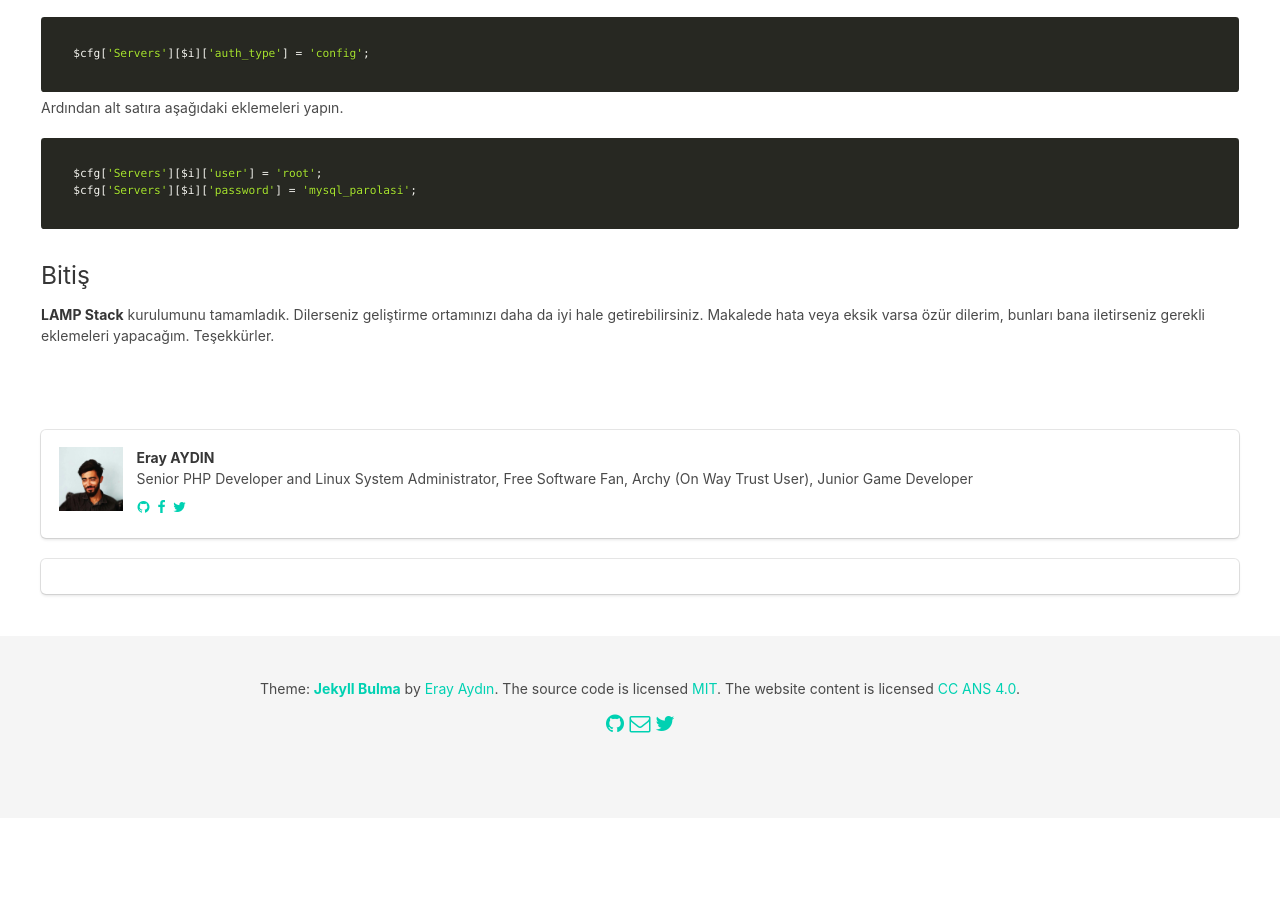
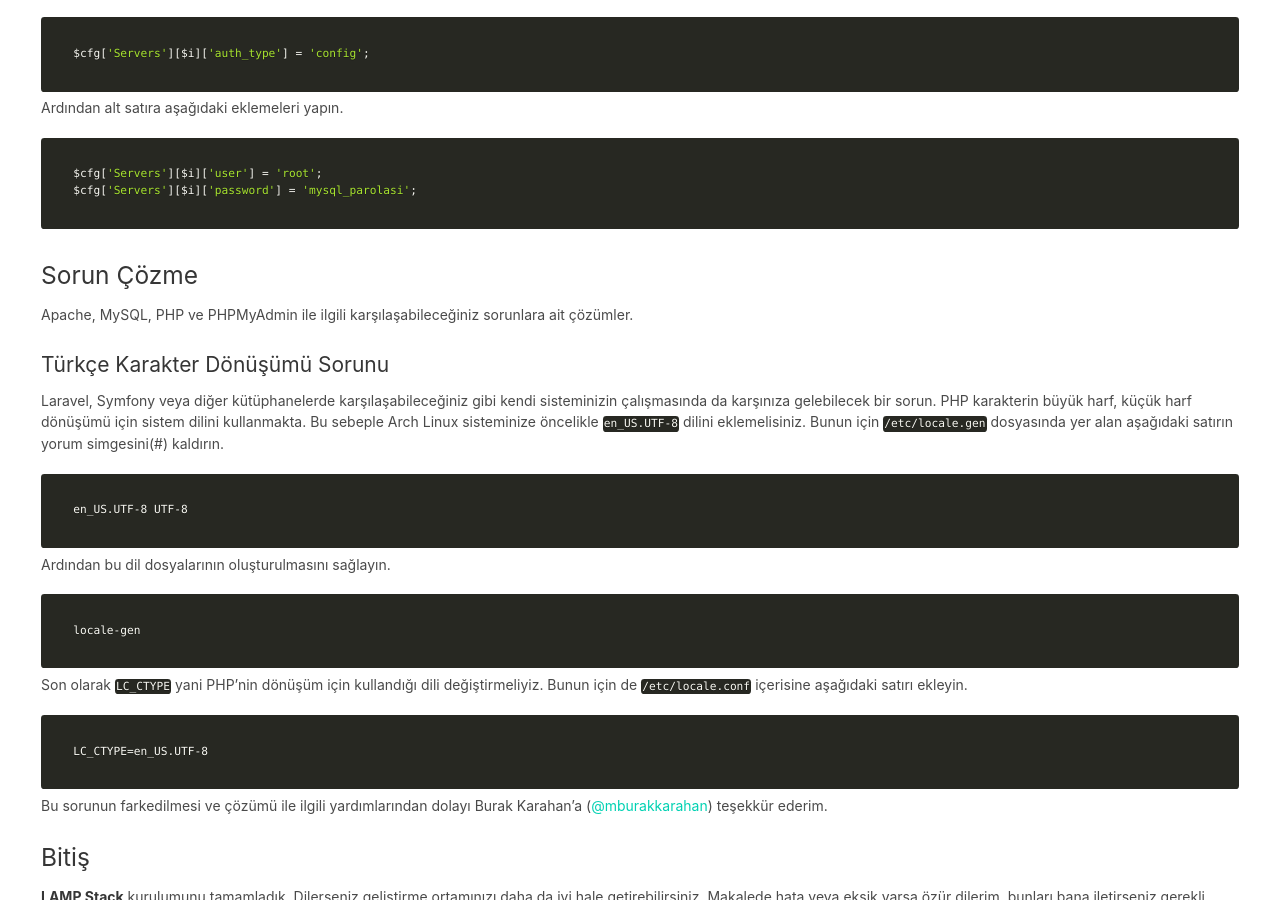
Before and after one commit to erayaydin/erayaydin.github.io, a Jekyll site: the page built from _posts/2017-07-01-arch-linux-lamp-kurulumu.md, in a window 1280 px wide and 900 px high, scrolled down 10227 px. Built offline with Jekyll 4.4.1, drawn with Linux system fonts in a browser that asks for light colours; before the commit the page ends 11045 px from its top, so only the background shows below that.

Commit message:
Added troubleshot section to arch lamp

````diff
--- a/_posts/2017-07-01-arch-linux-lamp-kurulumu.md
+++ b/_posts/2017-07-01-arch-linux-lamp-kurulumu.md
@@ -602,6 +602,42 @@ $cfg['Servers'][$i]['user'] = 'root';
 $cfg['Servers'][$i]['password'] = 'mysql_parolasi';
 ```
 
+## Sorun Çözme
+
+Apache, MySQL, PHP ve PHPMyAdmin ile ilgili karşılaşabileceğiniz sorunlara
+ait çözümler.
+
+### Türkçe Karakter Dönüşümü Sorunu
+
+Laravel, Symfony veya diğer kütüphanelerde karşılaşabileceğiniz gibi kendi
+sisteminizin çalışmasında da karşınıza gelebilecek bir sorun. PHP
+karakterin büyük harf, küçük harf dönüşümü için sistem dilini kullanmakta.
+Bu sebeple Arch Linux sisteminize öncelikle `en_US.UTF-8` dilini
+eklemelisiniz. Bunun için `/etc/locale.gen` dosyasında yer alan aşağıdaki
+satırın yorum simgesini(#) kaldırın.
+
+```
+en_US.UTF-8 UTF-8
+```
+
+Ardından bu dil dosyalarının oluşturulmasını sağlayın.
+
+```
+locale-gen
+```
+
+Son olarak `LC_CTYPE` yani PHP'nin dönüşüm için kullandığı dili
+değiştirmeliyiz. Bunun için de `/etc/locale.conf` içerisine aşağıdaki
+satırı ekleyin.
+
+```
+LC_CTYPE=en_US.UTF-8
+```
+
+Bu sorunun farkedilmesi ve çözümü ile ilgili yardımlarından dolayı Burak
+Karahan'a ([@mburakkarahan](https://twitter.com/mburakkarahan)) teşekkür
+ederim.
+
 ## Bitiş
 
 **LAMP Stack** kurulumunu tamamladık. Dilerseniz geliştirme ortamınızı daha
````
